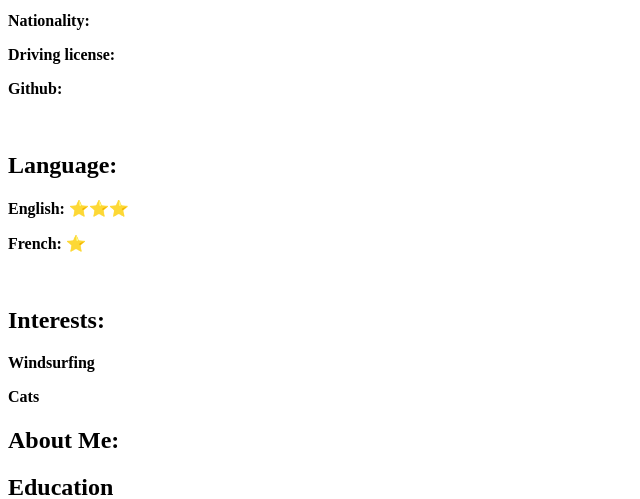
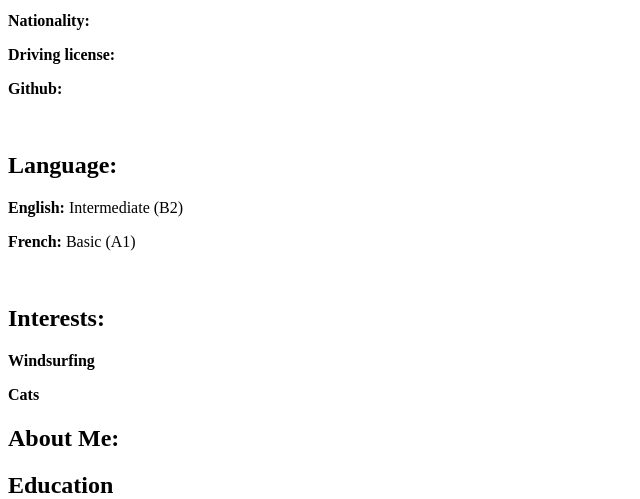
Before and after one commit to kaarlych/python-cv-generator, a Python web app: template templates/template.html in a window 1280 px wide. Shown: the part 298-797 px from the top of the page, without its empty margins (0-640 px from the left). Run offline with Jinja, Linux system fonts and the light colour scheme; the template is opened without the code that fills it, so the values that code supplies are empty.

Commit message:
change language section from stars to explicit

```diff
--- a/templates/template.html
+++ b/templates/template.html
@@ -37,8 +37,8 @@
 
         <div class="language">
             <h2>Language: </h2>
-            <p><strong>English: ⭐️⭐️⭐️</strong><br></p>
-            <p><strong>French: ⭐️</strong><br></p>
+            <p><strong>English:</strong> Intermediate (B2)<br></p>
+            <p><strong>French:</strong> Basic (A1)️<br></p>
             <p><br></p>
         </div>
 
```
Also changed, not shown: 1 other file.
